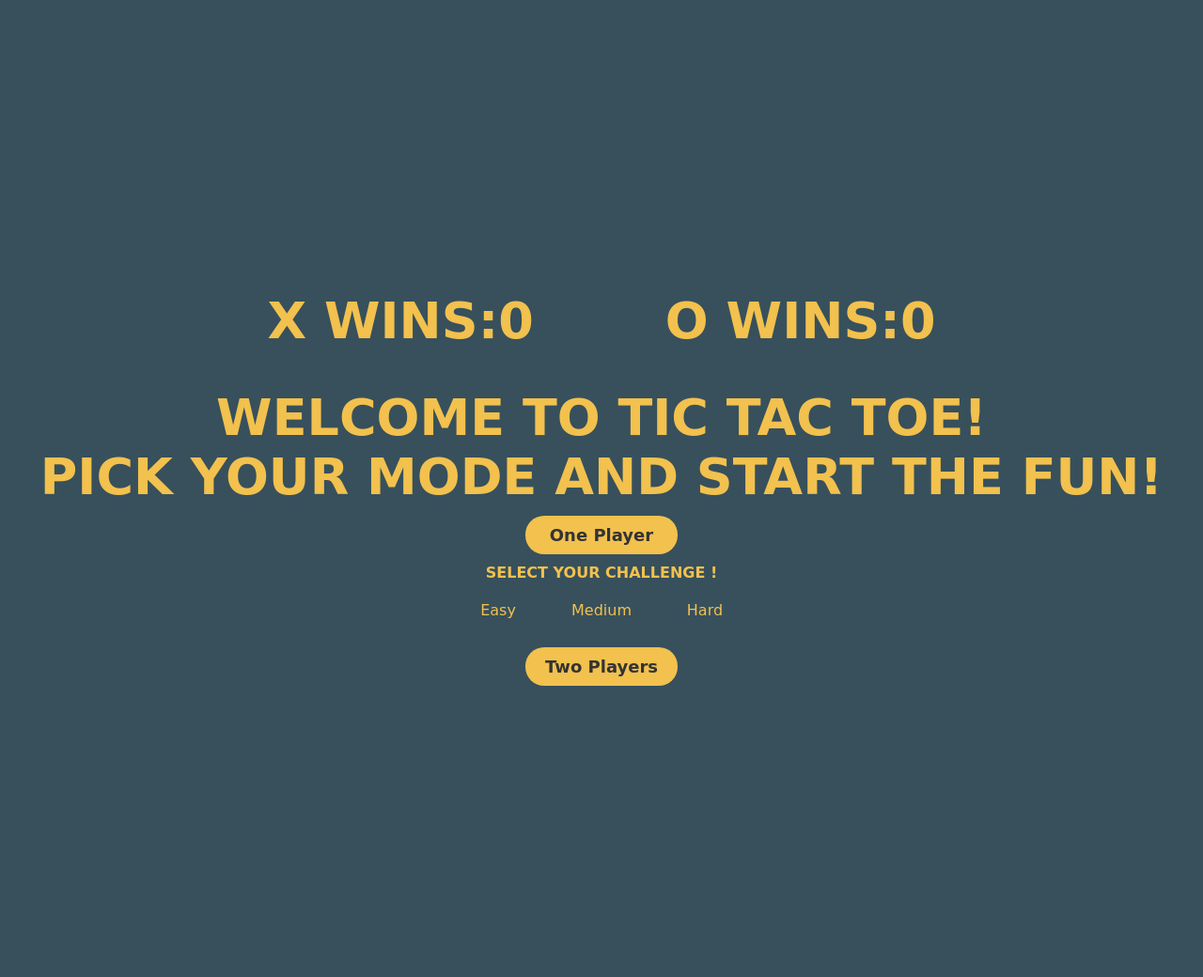
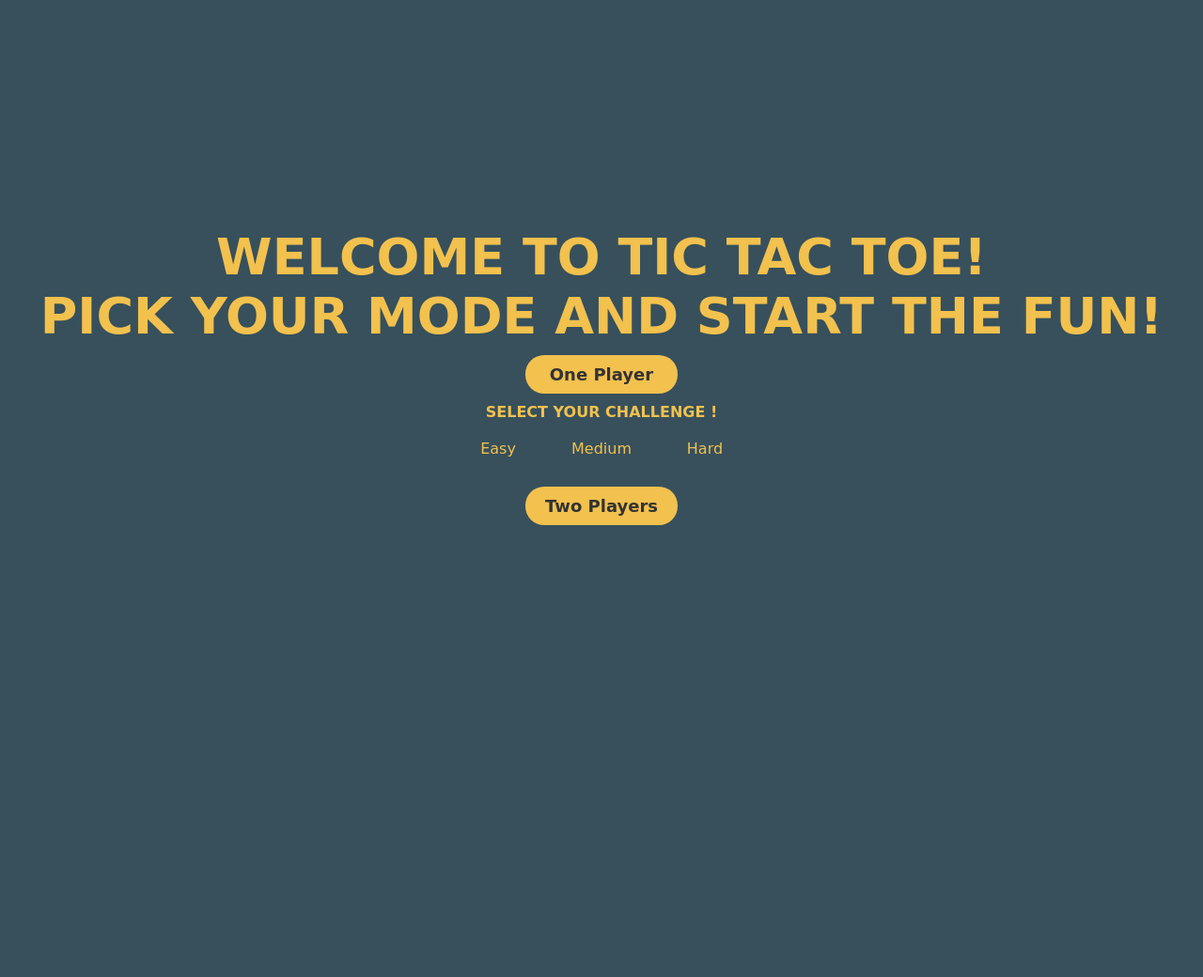
Before and after one commit to guyreuveni33/TicTacToe, a Flask app: page / in a window 1280 px wide. Shown: the whole page at 94% size. After the commit the page ends 559 px from the top, so only its background shows below. Run offline with Flask 2, Linux system fonts and the light colour scheme; some web fonts are replaced.

Commit message:
fixed small bugs

```diff
--- a/static/gameLogic.js
+++ b/static/gameLogic.js
@@ -67,6 +67,9 @@ document.addEventListener("DOMContentLoaded", function () {
 
         function turnMenuOn() {
             difficultyContainer.style.display = 'flex'; // Show the difficulty buttons again
+            welcomeText.style.display = 'flex';
+            document.getElementById('welcomeText').innerHTML = 'Welcome back to Tic Tac Toe!<br>Ready to jump back in start a new challenge?';
+
             onePlayerBtn.style.display = 'flex'
             twoPlayersBtn.style.display = 'flex'
             difficultyHeader.style.display = 'flex';
@@ -106,6 +109,7 @@ document.addEventListener("DOMContentLoaded", function () {
         });
 
         function turnGameBoardOff() {
+            playerText.style.display = 'none';
             gameBoard.style.display = 'none';
             backBtn.style.display = 'none'
             xScore.style.display = 'none'
--- a/static/style.css
+++ b/static/style.css
@@ -24,7 +24,7 @@ h1 {
 
 .container {
     padding: 40px;
-    height: 130vh;
+    height: 100vh;
     display: flex;
     justify-content: center;
     align-items: center;
@@ -85,12 +85,12 @@ h1 {
 }
 
 
-.X_winning_counter {
+#X_winning_counter {
     display: none;
     animation: slideFadeIn 2s ease-out forwards;
 
 }
-.O_winning_counter {
+#O_winning_counter {
     display: none;
     animation: slideFadeIn 2s ease-out forwards;
 
```
